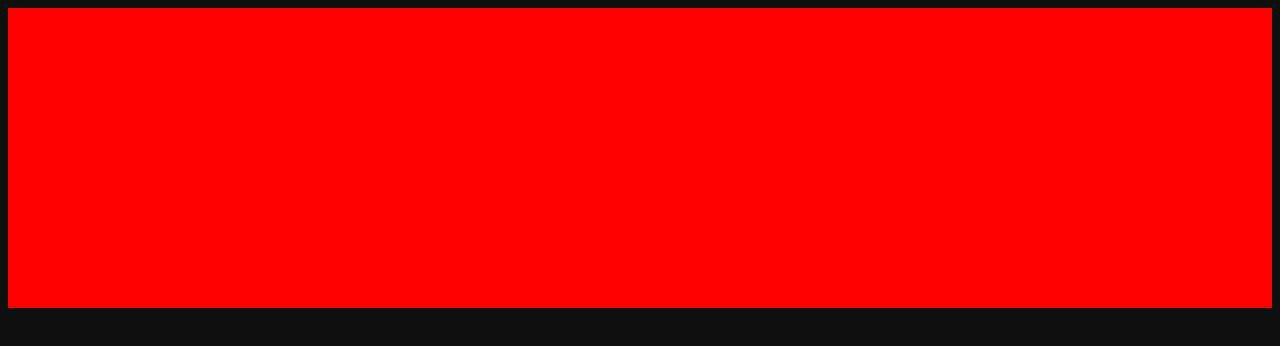
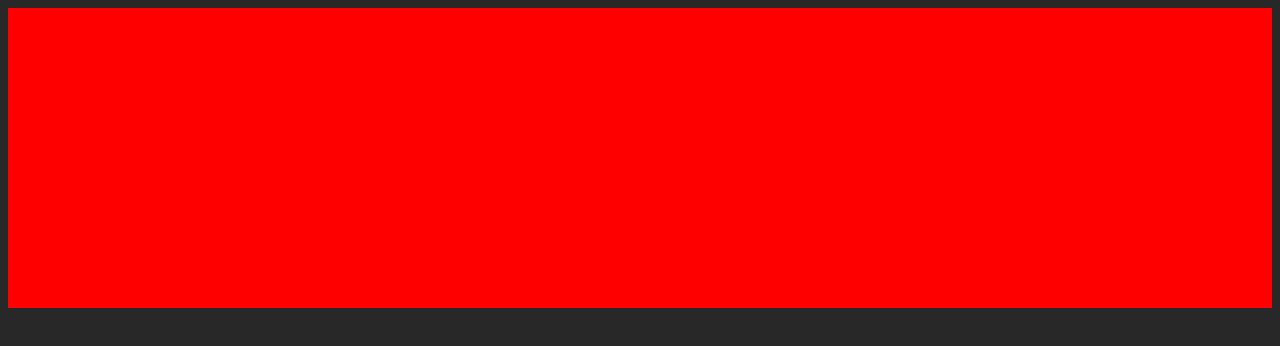
Before and after one commit to LeonardoFreiria/CineLogPlus, an Angular app: page / in a window 1280 px wide. Shown: the top 346 px of the page. Built offline with nearby package versions, Linux system fonts and the light colour scheme.

Commit message:
feat: Modificar cor de fundo da aplicação

```diff
--- a/src/styles.scss
+++ b/src/styles.scss
@@ -6,5 +6,5 @@
 }
 
 html {
-  background-color: #100f10;
+  background-color: #282828;
 }
```
